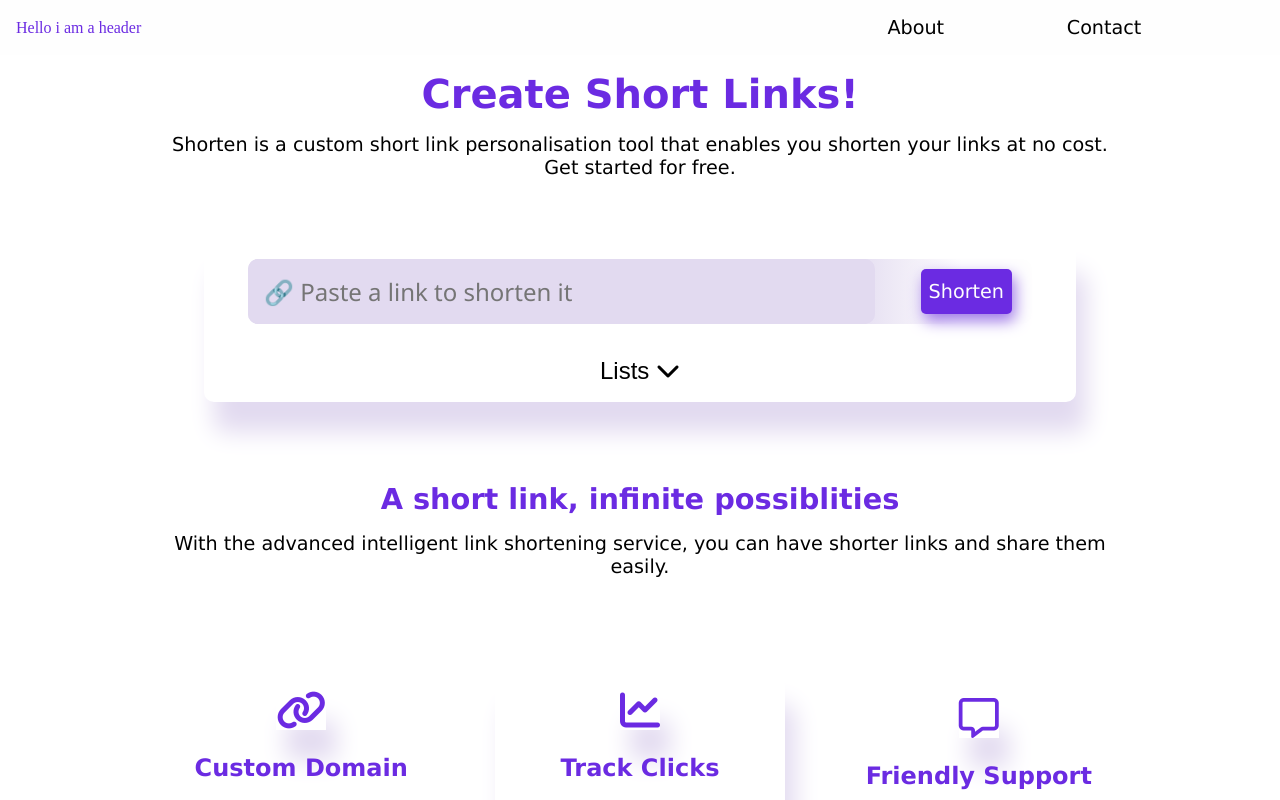
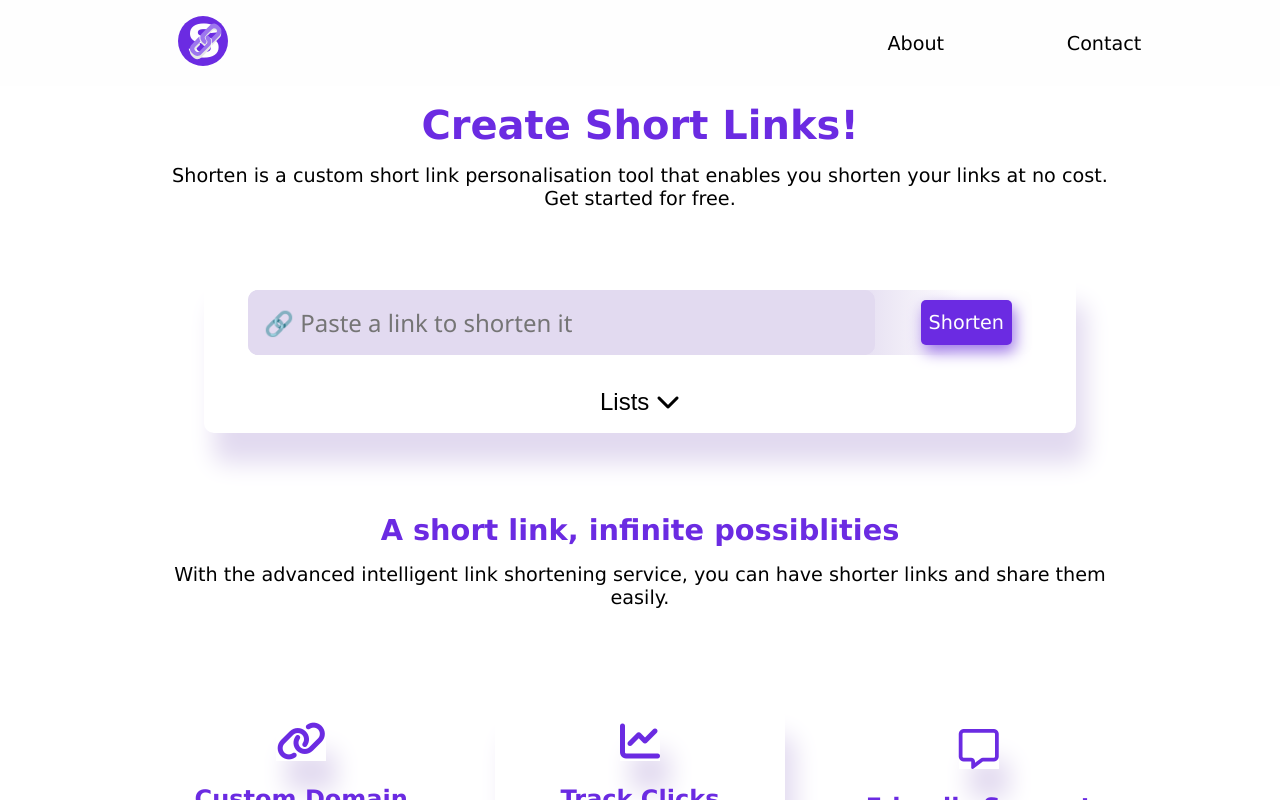
Before and after one commit to Nosa-Drexx/shorten, a Vue app: page / in a window 1280 px wide. Shown: the top 800 px of the page. Built offline with nearby package versions, Linux system fonts and the light colour scheme.

Commit message:
shorten logo added

```diff
--- a/src/components/HeaderSection.vue
+++ b/src/components/HeaderSection.vue
@@ -3,15 +3,18 @@ import { defineComponent } from 'vue'
 import AnimatedButton from './AnimatedButton.vue'
 import NavSection from './NavSection.vue'
 import NavSectionBiggerScreens from './NavSectionBiggerScreens.vue'
+import ShortenLogo from '@/assets/images/shorten.svg'
 
 type DataState = {
   showNav: boolean
+  ShortenLogo: string //Image buffer as string
 }
 
 export default defineComponent({
   components: { NavSection, AnimatedButton, NavSectionBiggerScreens },
   data: (): DataState => ({
-    showNav: false
+    showNav: false,
+    ShortenLogo: ShortenLogo
   }),
   methods: {
     showOrHideNav(event: boolean): void {
@@ -23,7 +26,9 @@ export default defineComponent({
 
 <template>
   <header class="header">
-    <div>Hello i am a header</div>
+    <div class="header-img">
+      <a href="#"><img :src="ShortenLogo" /></a>
+    </div>
     <div class="animated-button-container">
       <AnimatedButton @button-status="showOrHideNav" />
     </div>
@@ -43,6 +48,18 @@ export default defineComponent({
   position: sticky;
   background: $white;
   top: 0;
+  .header-img {
+    width: 30%;
+    a {
+      display: block;
+      width: 100%;
+      img {
+        width: 100%;
+        height: 50px;
+        object-fit: contain;
+      }
+    }
+  }
   .nav-bigger-screen {
     display: none;
   }
```
Also changed, not shown: src/assets/images/shorten.svg (added).
